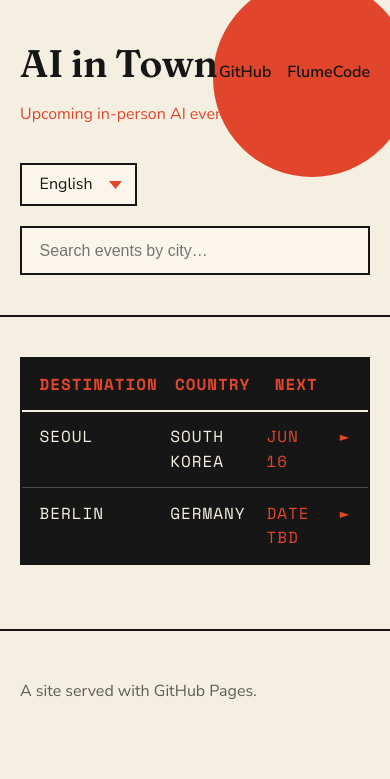
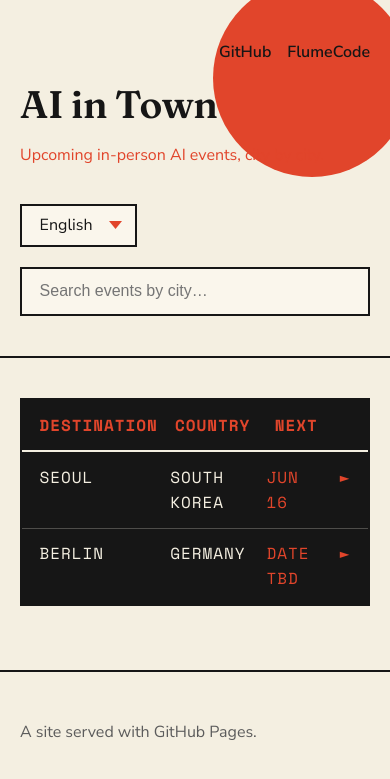
Before and after one commit to KeunwooPark/aiintown, a Jekyll site: the page built from index.md, in a window 390 px wide. Shown: the top 779 px of the page. Built offline with Jekyll 4.4.1, drawn with Linux system fonts in a browser that asks for light colours.

Commit message:
FlumeCode: Add top-right GitHub and FlumeCode text links to the site header

```diff
--- a/_sass/_layout.scss
+++ b/_sass/_layout.scss
@@ -45,6 +45,16 @@
 
   a { color: $color-ink; text-decoration: none; }
   a:hover { color: $color-accent; }
+}
+
+// On narrow screens the absolutely-positioned links overlap the title/tagline,
+// so drop them into normal flow as their own row above the heading.
+@media (max-width: 600px) {
+  .header-links {
+    position: static;
+    justify-content: flex-end;
+    margin-bottom: 1rem;
+  }
 }
 
 .site-header h1 { color:$color-ink; font-size:2.4rem; margin:0; font-weight:600; letter-spacing:-0.01em; }
```
Also changed, not shown: .flumecode/wiki/README.md, .flumecode/wiki/components/site.md.
